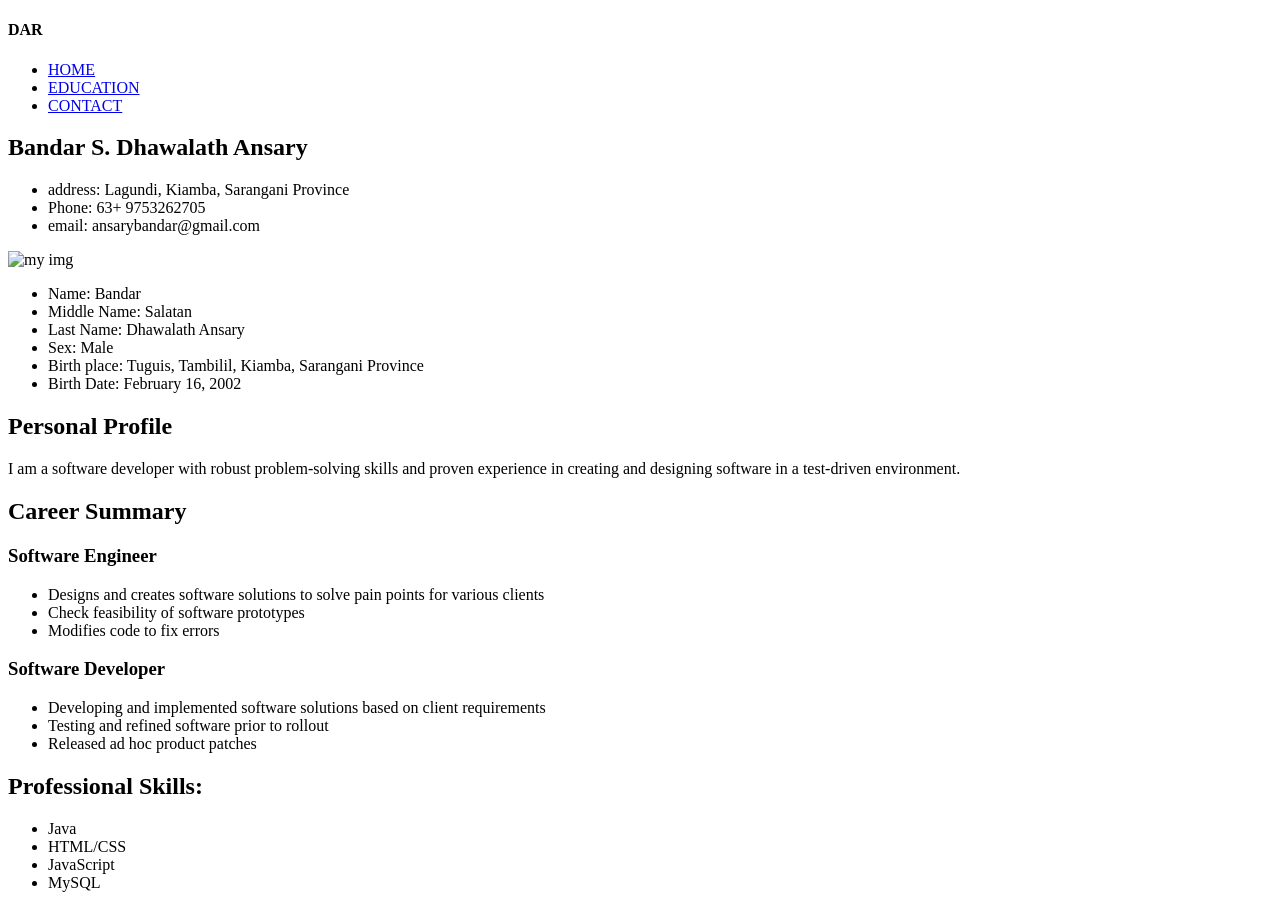
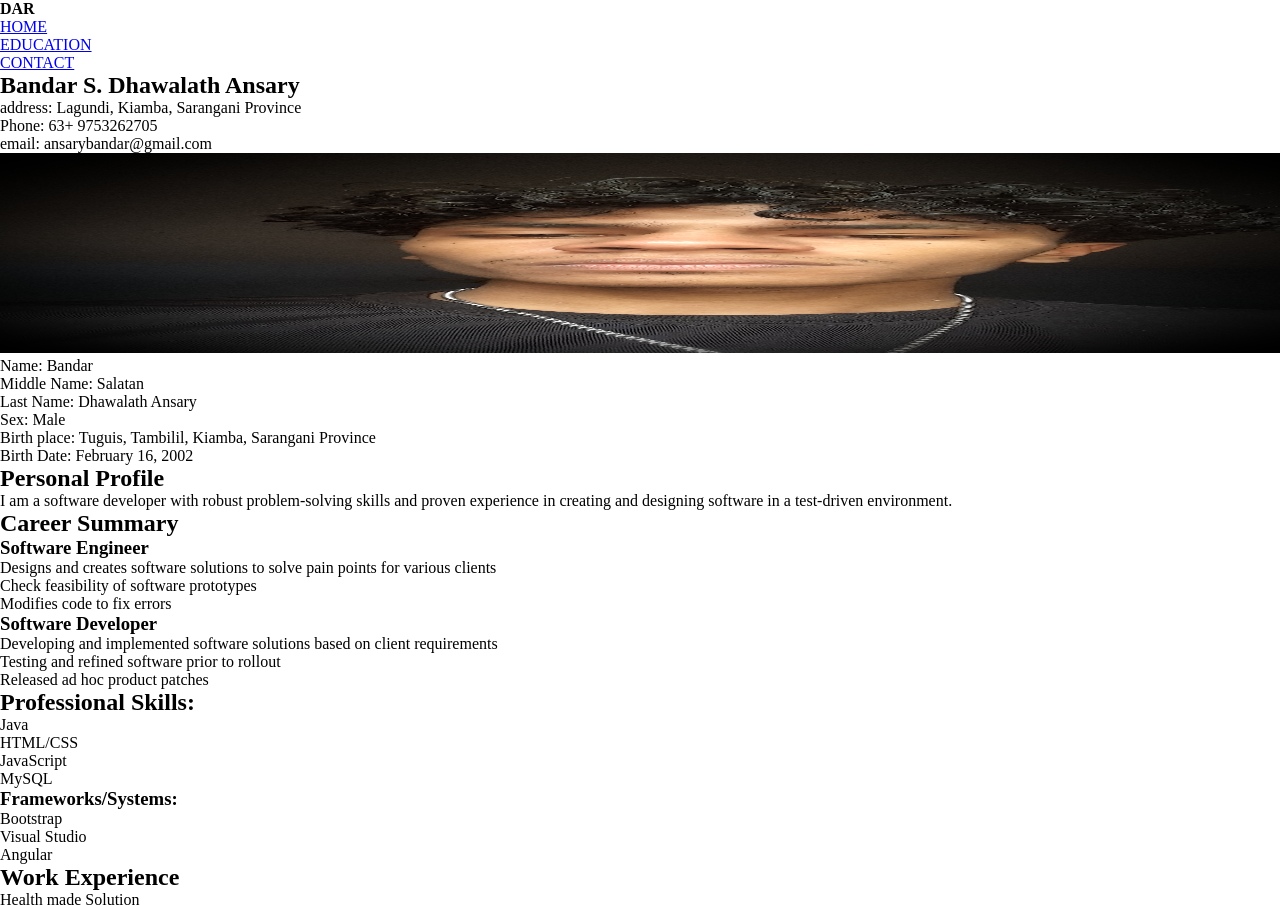
Before and after one commit to BasicConfused/Portfolio-, a plain HTML site: page education.html in a window 1280 px wide. Shown: the top 905 px of the page. Drawn offline with Linux system fonts and the light colour scheme.

Commit message:
Added style.css file and link one another

```diff
--- a/education.html
+++ b/education.html
@@ -3,6 +3,7 @@
 <head>
     <meta charset="UTF-8">
     <meta name="viewport" content="width=device-width, initial-scale=1.0">
+    <link rel="stylesheet" href="style.css">
     <title>EDUCATION</title>
 </head>
 <body>
@@ -29,7 +30,7 @@
             </div>
 
             <div class="box">
-                <img src="" alt="my img">
+                <img src="img/myProfile.jpg" alt="my img" height="200px" width="120px">
                 <ul>
                     <li>Name: Bandar</li>
                     <li>Middle Name: Salatan</li>
--- /dev/null
+++ b/style.css
@@ -0,0 +1,5 @@
+*{
+    width: 100%;
+    padding: 0%;
+    margin: 0%;
+}
```
Also changed, not shown: contact.html (+1 -0 lines), index.html (+1 -0 lines), img/myProfile.jpg (added).
